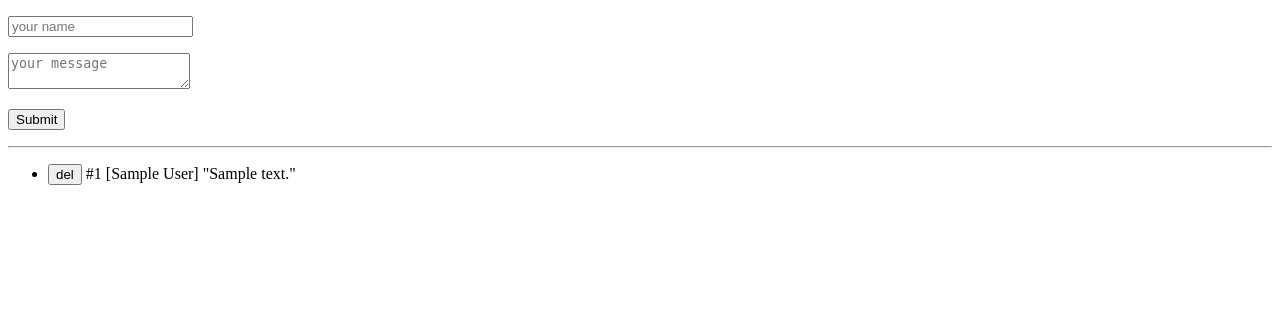
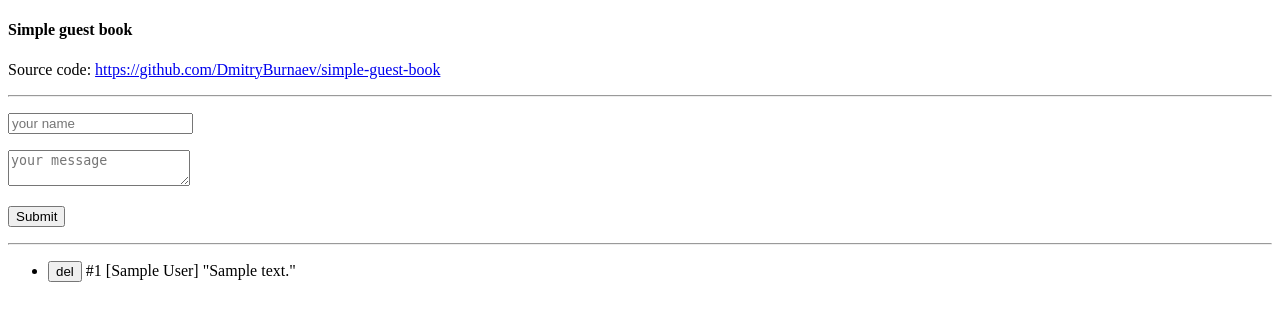
Before and after one commit to DmitryBurnaev/simple-guest-book, a Flask app: page / in a window 1280 px wide. Shown: the top 321 px of the page. Run offline with Flask 2, Linux system fonts and the light colour scheme; tables that the repository leaves empty hold one stand-in row (values such as "Sample post"); some libraries are stand-ins or nearby versions.

Commit message:
small updates for index page

```diff
--- a/src/templates/index.html
+++ b/src/templates/index.html
@@ -6,6 +6,10 @@
         <script src="https://cdn.jsdelivr.net/npm/vue@2.5.16/dist/vue.js"></script>
     </head>
     <body>
+        <h4>Simple guest book</h4>
+        <p>Source code: <a href="https://github.com/DmitryBurnaev/simple-guest-book">https://github.com/DmitryBurnaev/simple-guest-book</a></p>
+
+        <hr>
         <form id="add-record-form" onsubmit="addRecord(); return false;">
             <p><input type="text" name="author_name" placeholder="your name"></p>
             <p><textarea name="message" placeholder="your message"></textarea></p>
```
